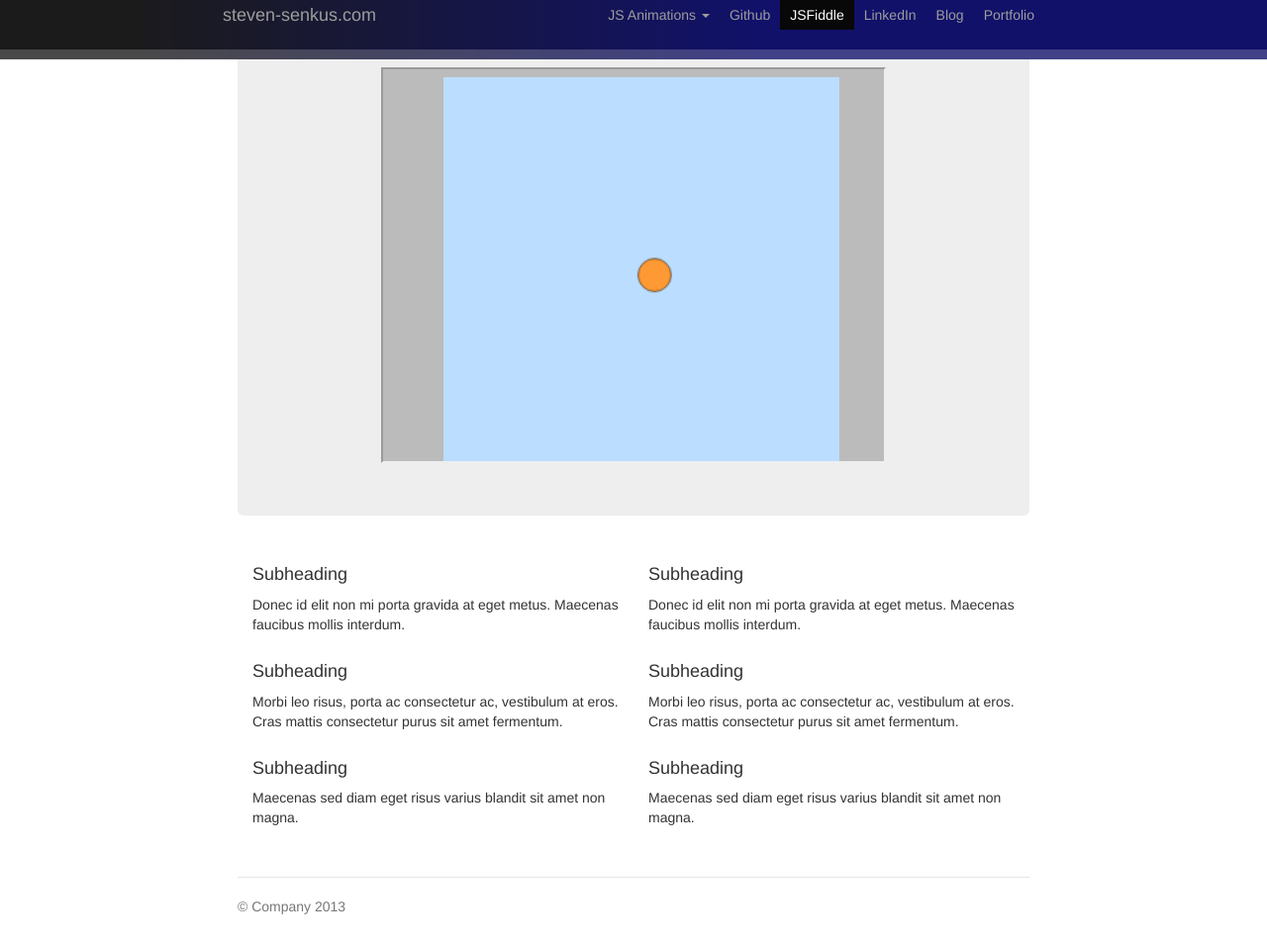
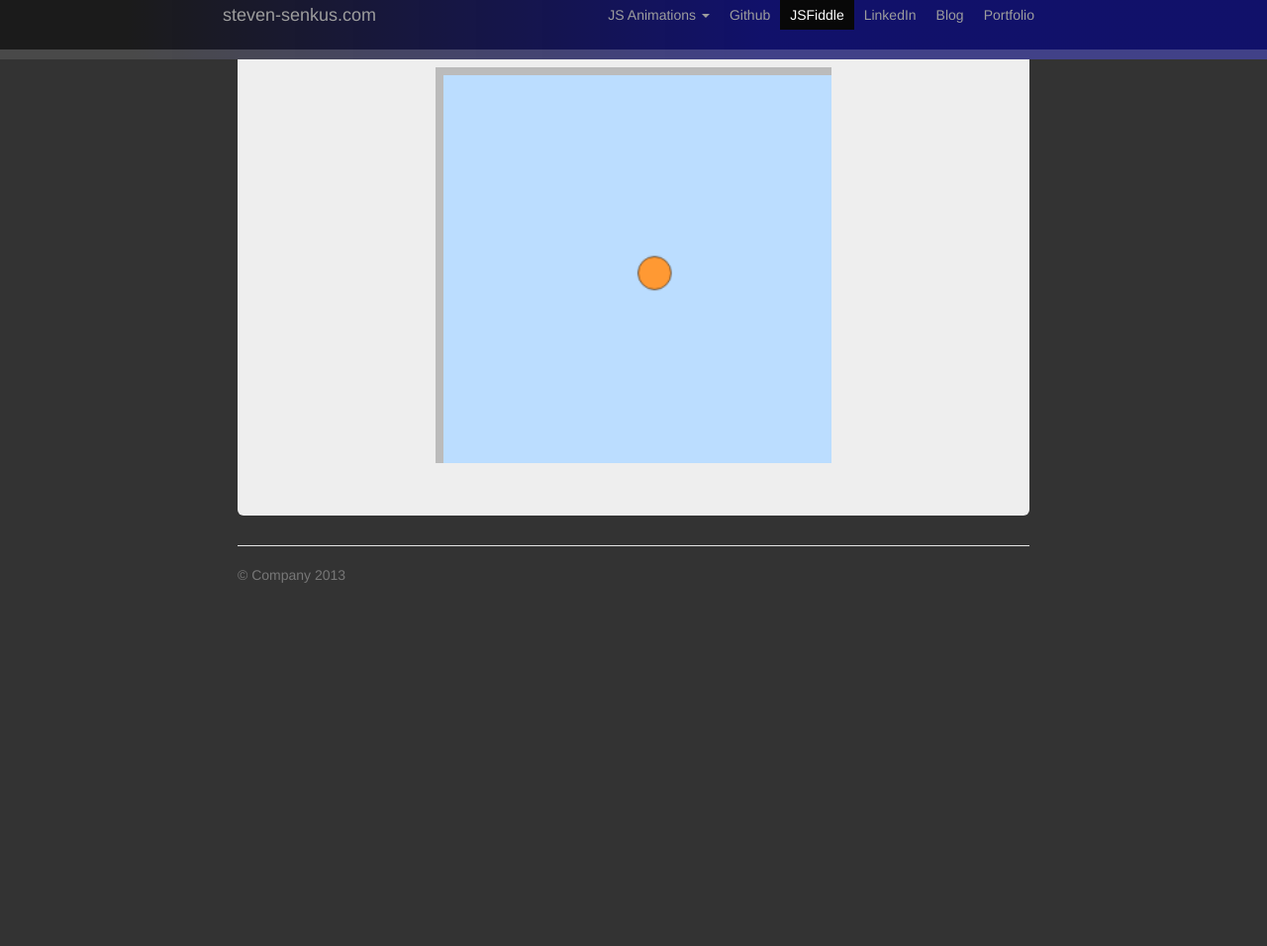
Before and after one commit to ssenkus/js-animation-practice, a PHP site: page / in a window 1280 px wide. Shown: the whole page at 99% size. After the commit the page ends 589 px from the top, so only its background shows below. Run offline with PHP 8.4, Linux system fonts and the light colour scheme; some libraries are stand-ins or nearby versions.

Commit message:
New look, same great animations!

```diff
--- a/index.php
+++ b/index.php
@@ -18,9 +18,12 @@ function writeOutFiles() {
             continue;
         } else {
             /* HTML OUTPUT */
+            $string_extension = basename($file, '.html');
+            $menu_text = str_replace('-', ' ', $string_extension);
+            $menu_text = ucwords($menu_text);
             echo $outString = <<<HEREDOC
 
-                                    <li><a href=$file>$file</a></li>
+                                    <li><a href=$file>$menu_text</a></li>
 HEREDOC;
         }
     endforeach;
@@ -36,17 +39,20 @@ HEREDOC;
         <link rel="stylesheet" href="//netdna.bootstrapcdn.com/bootstrap/3.0.0/css/bootstrap.min.css" />
         <link href="styles/jumbotron-narrow.css" rel="stylesheet">
         <style>
+            body {
+                background-color: #333;
 
+            }
             #canvas {
                 background-image: none;
                 background-color: #bdf!important;
-
             }
             #example {
                 margin: 0px auto;
-                width: 75%;
+                width: 400px;
                 height: 400px;
                 overflow: hidden;
+                border: 0px;
             }
             .navbar-nav > li > a {
                 padding: 5px 10px;
@@ -91,8 +97,8 @@ HEREDOC;
                                     <?php writeOutFiles(); ?>
                                 </ul>
                             </li>
-                            <li class=""><a href="../navbar/">Github</a></li>
-                            <li class="active"><a href="./">JSFiddle</a></li>
+                            <li class=""><a href="//www.github.com/ssenkus">Github</a></li>
+                            <li class="active"><a href="//www.jsfiddle.net/user/ssenkus">JSFiddle</a></li>
                             <li><a href="../navbar-fixed-top/">LinkedIn</a></li>
                             <li><a href="../navbar-fixed-top/">Blog</a></li>
                             <li><a href="../navbar-fixed-top/">Portfolio</a></li>
@@ -108,30 +114,6 @@ HEREDOC;
 
                 <iframe id="example" src="bouncy-ball.html"></iframe>
             </div>
-            <div class="row marketing">
-                <div class="col-lg-6">
-                    <h4>Subheading</h4>
-                    <p>Donec id elit non mi porta gravida at eget metus. Maecenas faucibus mollis interdum.</p>
-
-                    <h4>Subheading</h4>
-                    <p>Morbi leo risus, porta ac consectetur ac, vestibulum at eros. Cras mattis consectetur purus sit amet fermentum.</p>
-
-                    <h4>Subheading</h4>
-                    <p>Maecenas sed diam eget risus varius blandit sit amet non magna.</p>
-                </div>
-
-                <div class="col-lg-6">
-                    <h4>Subheading</h4>
-                    <p>Donec id elit non mi porta gravida at eget metus. Maecenas faucibus mollis interdum.</p>
-
-                    <h4>Subheading</h4>
-                    <p>Morbi leo risus, porta ac consectetur ac, vestibulum at eros. Cras mattis consectetur purus sit amet fermentum.</p>
-
-                    <h4>Subheading</h4>
-                    <p>Maecenas sed diam eget risus varius blandit sit amet non magna.</p>
-                </div>
-            </div>
-
 
 
             <div class="footer">
@@ -150,9 +132,6 @@ HEREDOC;
                     $src = $(this).attr('href');
                     $('#example').attr('src', $src);
                 });
-
-
-
             });
 
         </script>
```
